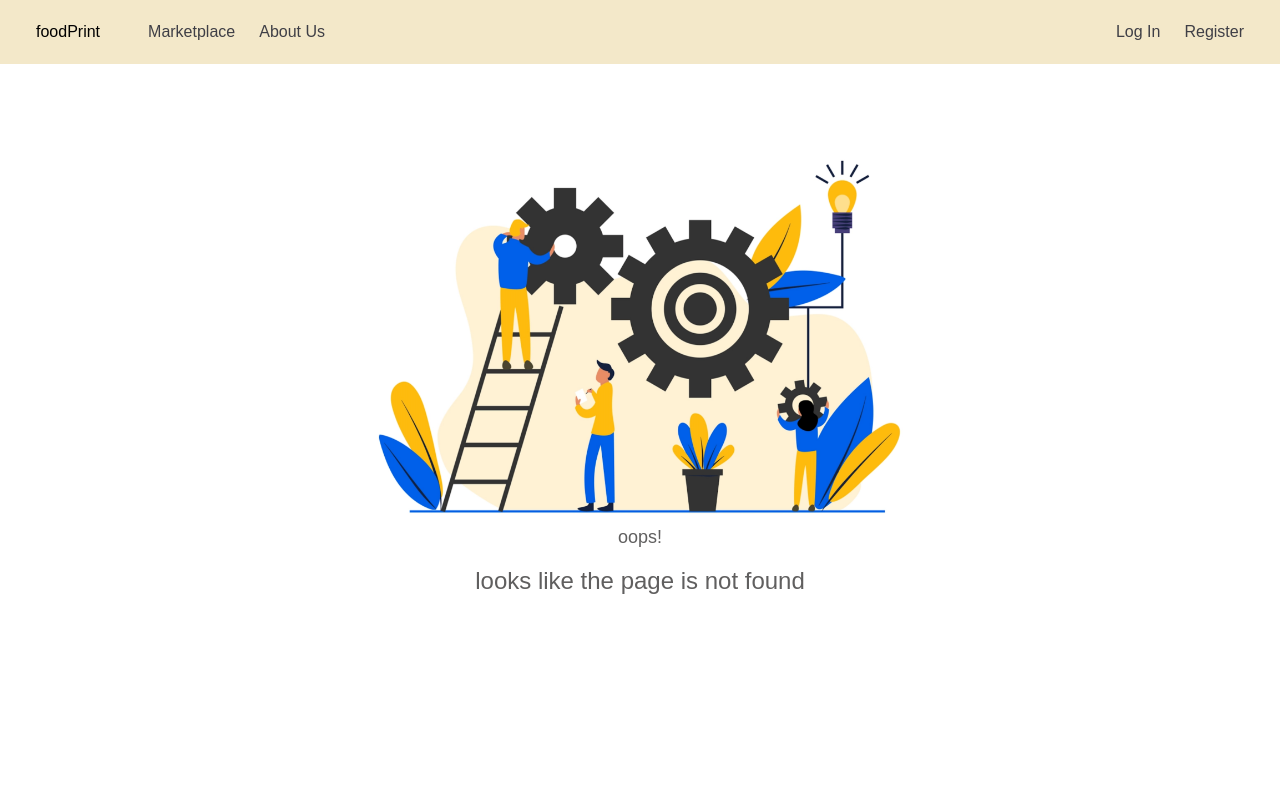
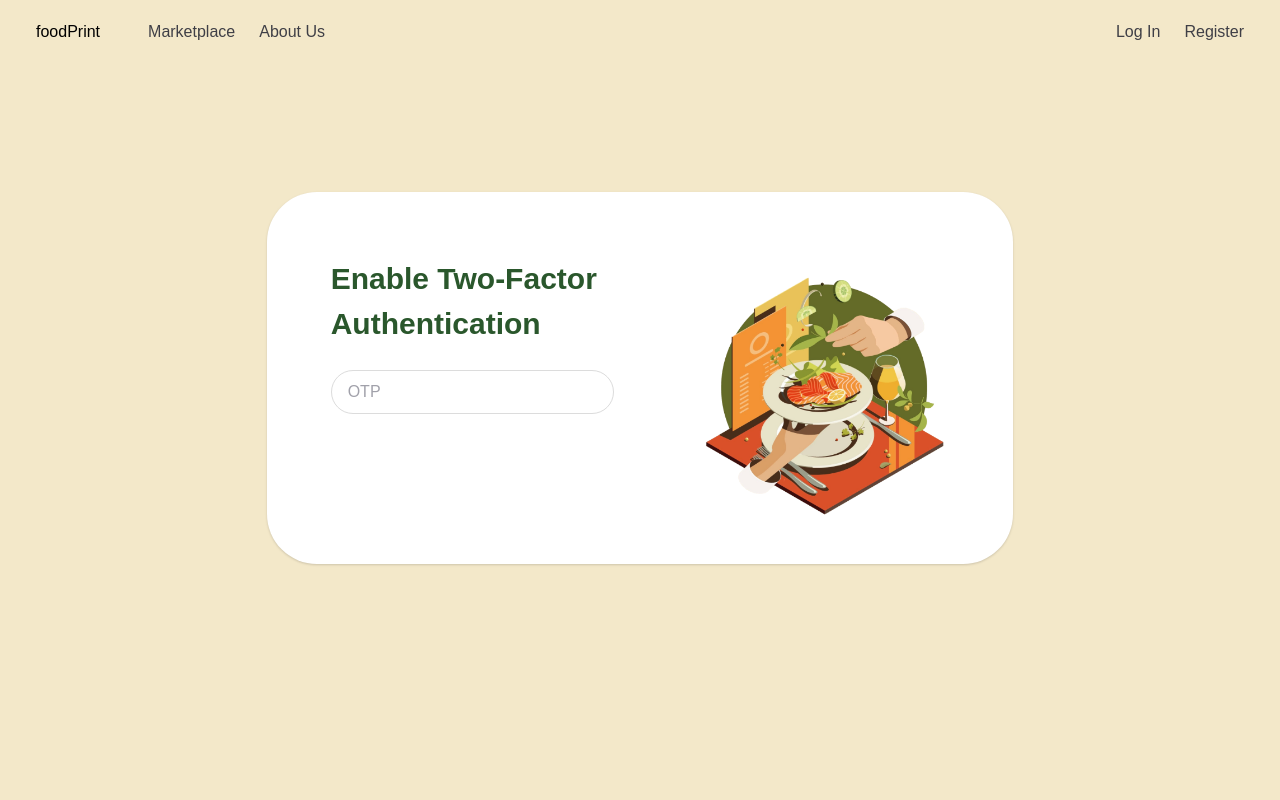
Before and after one commit to cs203g2t10/foodprint-frontend, a React (Create React App) app: page /twofasetup in a window 1280 px wide. Shown: the top 800 px of the page. Built offline with nearby package versions, Linux system fonts and the light colour scheme.

Commit message:
twofa base page

```diff
--- a/src/Routes.tsx
+++ b/src/Routes.tsx
@@ -21,6 +21,7 @@ import VaccinationCheck from "./pages/VaccinationCheck";
 import Dashboard from "./pages/Dashboard";
 import Category from "./pages/Category";
 import Settings from "./pages/Settings";
+import TwoFa from "./pages/TwoFa";
 
 export default function Routes() {
     let location = useLocation<any>();
@@ -92,6 +93,9 @@ export default function Routes() {
                 <Route exact path="/settings">
                     <Settings />
                 </Route>
+                <Route exact path="/twofasetup">
+                    <TwoFa />
+                </Route>
                 <Route>
                     <NotFound />
                 </Route>
--- /dev/null
+++ b/src/pages/TwoFa.tsx
@@ -0,0 +1,93 @@
+import { useEffect, useRef } from 'react'
+import { useState } from 'react'
+import { Link, withRouter } from 'react-router-dom'
+import { Redirect } from "react-router-dom";
+import LogInService, { UserDetails } from '../services/LogInService';
+import { useAppContext } from '../lib/AppContext';
+import TwoFaService from '../services/TwoFaService';
+
+const TwoFa = () => {
+    const [token, setToken] = useState("")
+    const [error, setError] = useState("")
+    const [twoFa, setTwoFa] = useState(false);
+    const [QRUrl, setQRUrl] = useState("")
+
+
+    // const twoFaSet = () => {
+    //     const userInfo: UserDetails = LogInService.getUserDetails();
+    //     LogInService.user2Fa(`${userInfo.email}`).then((response: any) => {
+    //         setTwoFa(response.data == true);
+    //     })
+    // }
+
+    // useEffect(() => {
+    //     const userInfo: UserDetails = LogInService.getUserDetails();
+    //     LogInService.user2Fa(`${userInfo.email}`).then((response: any) => {
+    //         setTwoFa(response.data == true);
+    //     })
+
+    //     // TwoFaService.enable().then((response: any) => {
+    //     //     setQRUrl(response.data);
+    //     // })
+    // }
+    // )
+
+    return (
+
+        <div className="bg-yellow-standard h-screen">
+            <div className="flex justify-center">
+                <div className="mt-32 bg-white-standard w-10/12 md:w-7/12 grid md:grid-cols-2 shadow-xxl shadow rounded-xxl">
+                    <div className="ml-16 mt-16">
+                        {
+                            (!twoFa ?
+                                <>
+                                <h1 className="text-3xl font-bold mb-2 text-green-standard">Enable Two-Factor Authentication</h1>
+                                </>
+                                :
+                                <h1 className="text-3xl font-bold mb-2 text-green-standard">Disable Two-Factor Authentication</h1>
+                            )
+                        }
+                            <div className="">
+                                <input className="focus:outline-none px-4 py-1 my-4 h-11 rounded-full border border-grey-lightest md:w-11/12"
+                                    placeholder="OTP"
+                                    type="number"
+                                    onChange={e => setToken(e.target.value)} />
+                            </div>
+
+
+                        {/* <div className="flex pt-5">
+                            <button className="rounded-xl px-5 mr-5 bg-green-standard shadow-sm hover:shadow-md text-white-standard text-justify h-8" disabled={!validateForm}
+                                onClick={}>Log in</button>
+                            <Link to="/forgotpassword" className="mx-2 py-1 px-4 self-end border shadow-sm hover:shadow-md rounded-full border-green-standard text-green-standard">Forgot password?</Link>
+                        </div> */}
+
+                        {
+                            (error ? <div className="pt-3 pb-2 text-red-standard">{error}</div> : <></>)
+                        }
+
+                    </div>
+
+
+                    {
+                            (!twoFa ?
+                                <>
+                                <div>
+                                    <img className="mt-16 my-7 transform scale-90" src="/images/login.png" alt="log in illustration" />
+                                </div>
+                                </>
+                                :
+                                <div>
+                                    <img className="mt-16 my-7 transform scale-90" src="/images/login.png" alt="log in illustration" />
+                                </div>
+                            )
+                        }
+
+
+
+                </div>
+            </div>
+        </div>
+    )
+}
+
+export default TwoFa
--- /dev/null
+++ b/src/services/TwoFaService.tsx
@@ -0,0 +1,12 @@
+import axios from 'axios'
+import jwt_decode from 'jwt-decode'
+
+const TWOFA_API_URL = process.env.REACT_APP_CF_PAGES ? "https://api.foodprint.works/api/v1/twofactor" : "http://localhost:8080/api/v1/twofactor";
+
+class TwoFaService {
+    enable = () => {
+        return axios.get(`${TWOFA_API_URL}/enable`)
+    }
+}
+
+export default new TwoFaService();
```
